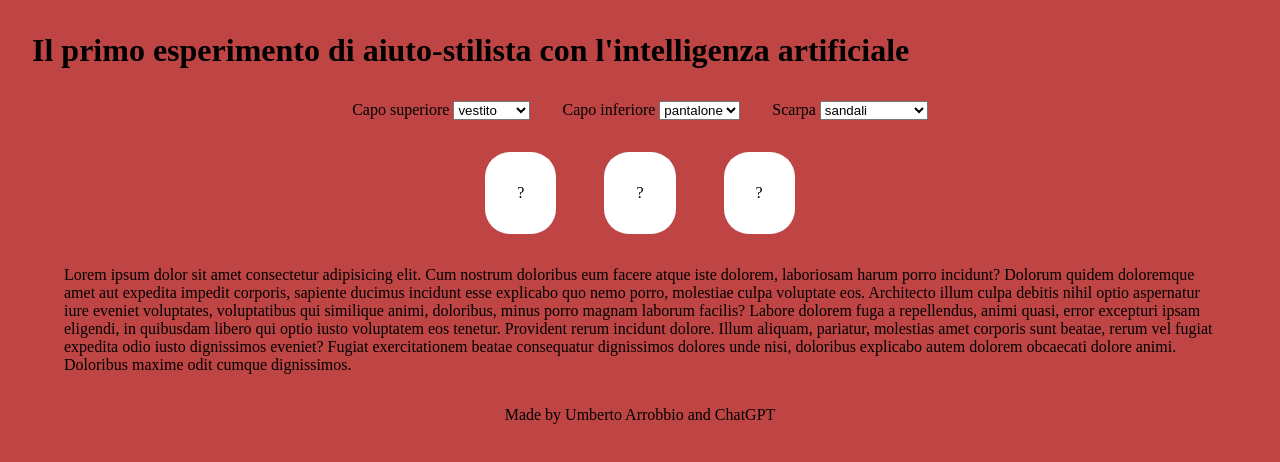
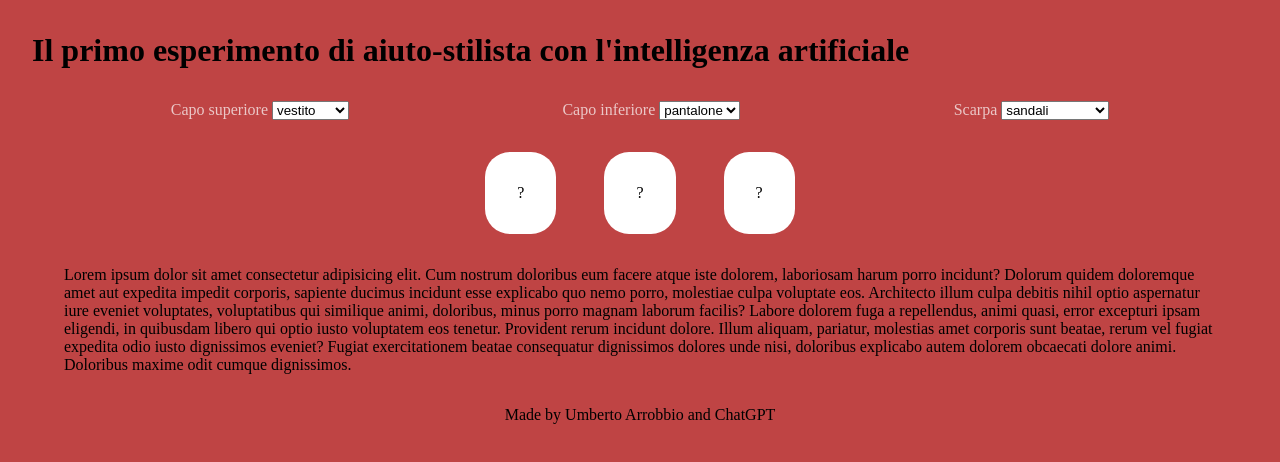
Before and after one commit to ArrobbioUmberto/Sartoria, a plain HTML site: page index.html in a window 1280 px wide. Drawn offline with Linux system fonts and the light colour scheme.

Commit message:
EDIT style for selcet box and label

```diff
--- a/style/style.css
+++ b/style/style.css
@@ -1,3 +1,5 @@
+/* DEFAULT  */
+
 * {
   margin: 0;
   padding: 0;
@@ -10,19 +12,35 @@ footer {
   text-align: center;
   padding: 2rem;
 }
+
+/* HEADER  */
 .title {
   padding: 2rem;
 }
+
+/* MAIN  */
 .container {
   margin: 0 auto;
   max-width: 90%;
 }
+
+/* FORM  */
 .form_choose {
   display: flex;
-  gap: 2rem;
-  justify-content: center;
+  justify-content: space-around;
   align-items: center;
 }
+.select_box {
+  gap: 1rem;
+}
+.select_box label {
+  color: rgb(235, 199, 199);
+}
+.form_choose select {
+  flex-basis: 30%;
+}
+
+/* SLOT PART  */
 .col_slot {
   display: flex;
   gap: 3rem;
@@ -35,3 +53,7 @@ footer {
   border-radius: 25px;
   padding: 2rem;
 }
+
+/* RESPONSE PART  */
+
+/* FOOTER  */
```
